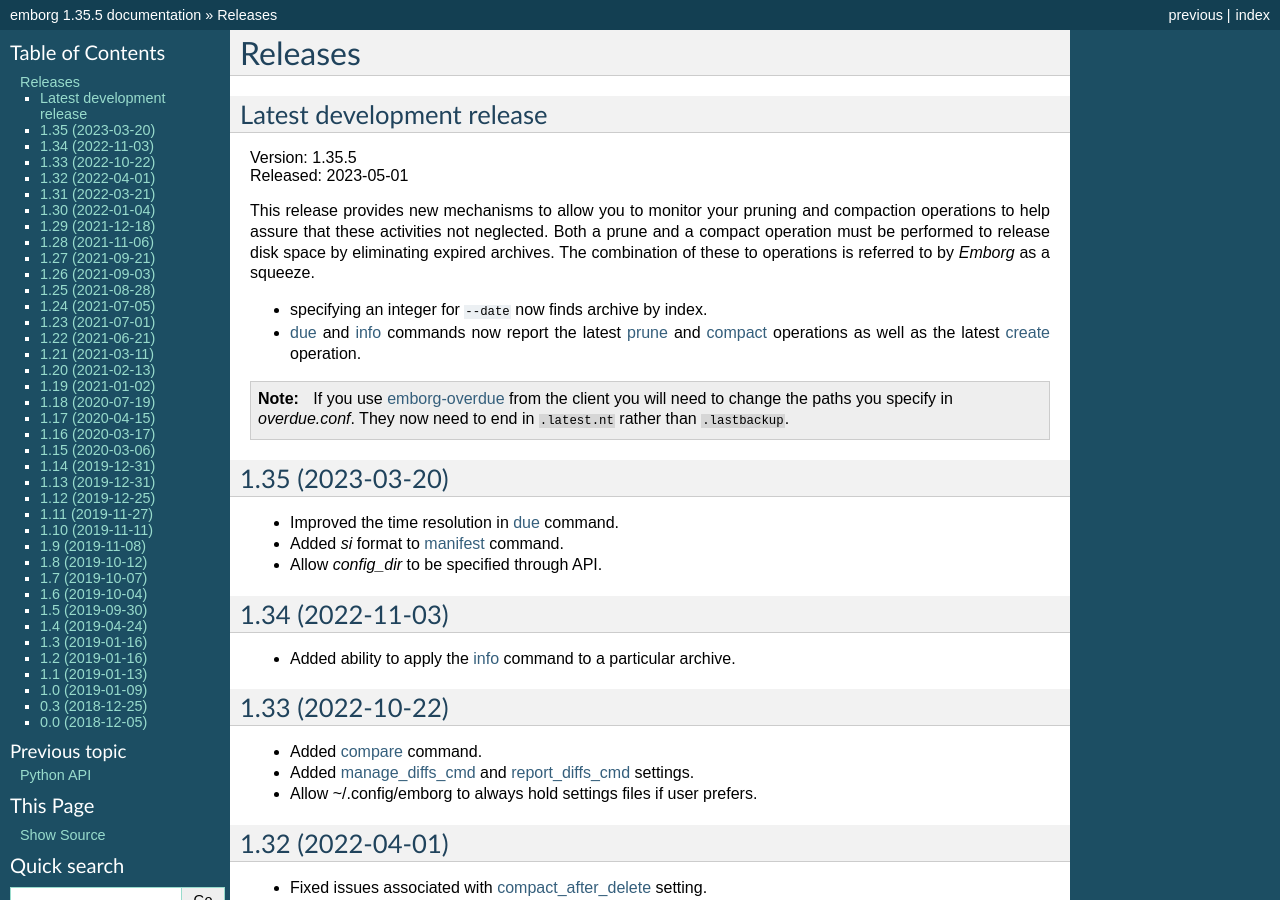
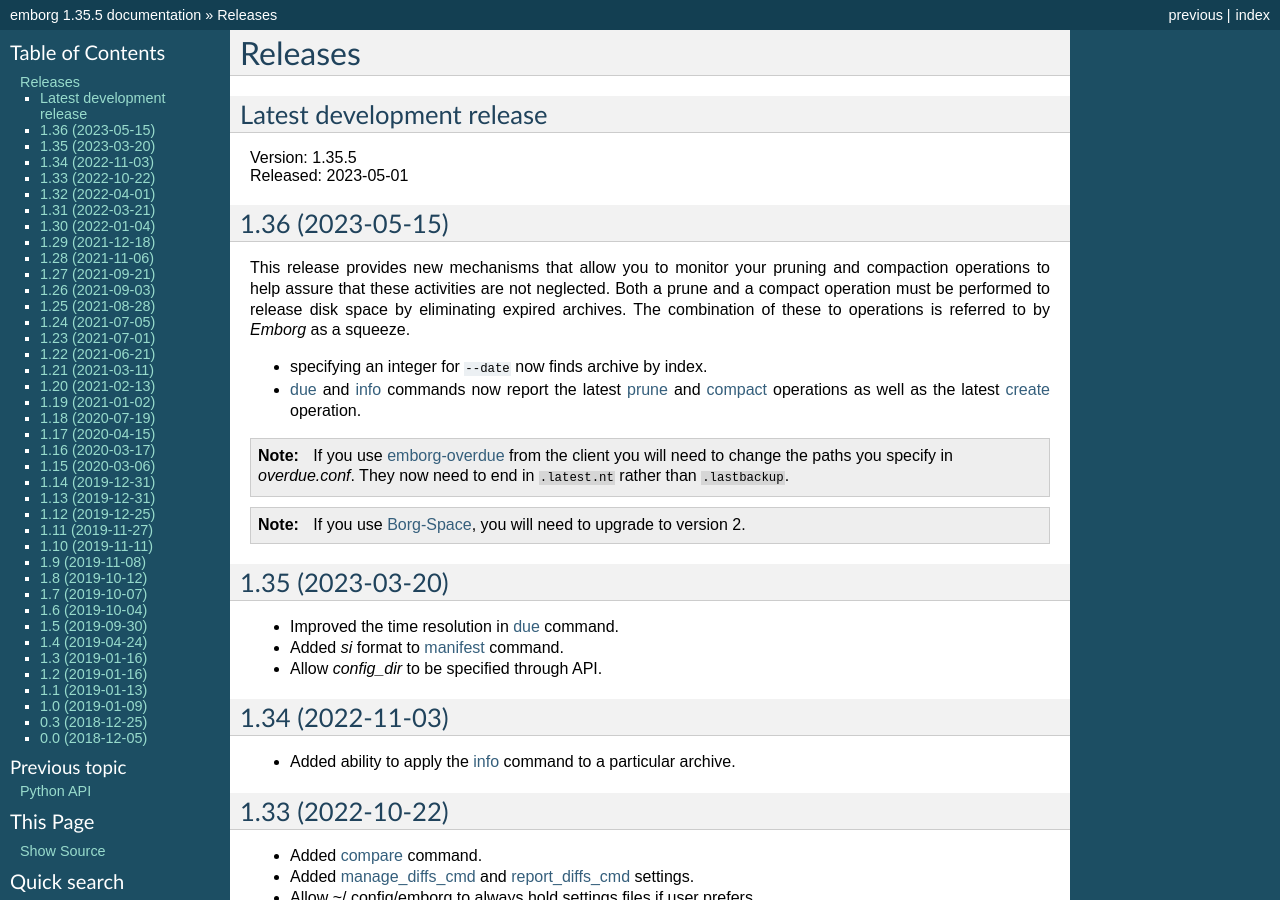
Before and after one commit to KenKundert/emborg, a Sphinx documentation site: the page built from doc/releases.rst, in a window 1280 px wide and 900 px high. Built offline with Sphinx 7.4.7, drawn with Linux system fonts in a browser that asks for light colours.

Commit message:
update the release notes

```diff
--- a/doc/releases.rst
+++ b/doc/releases.rst
@@ -6,9 +6,11 @@
 | Version: 1.35.5
 | Released: 2023-05-01
 
-This release provides new mechanisms to allow you to monitor your pruning and
-compaction operations to help assure that these activities not neglected.  Both
-a prune and a compact operation must be performed to release disk space by
+1.36 (2023-05-15)
+-----------------
+This release provides new mechanisms that allow you to monitor your pruning and
+compaction operations to help assure that these activities are not neglected.
+Both a prune and a compact operation must be performed to release disk space by
 eliminating expired archives.  The combination of these to operations is
 referred to by *Emborg* as a squeeze.
 
@@ -22,6 +24,10 @@
     If you use :ref:`emborg-overdue <client_overdue>` from the client you will
     need to change the paths you specify in *overdue.conf*.  They now need to
     end in ``.latest.nt`` rather than ``.lastbackup``.
+
+.. note::
+
+    If you use :ref:`borg space`, you will need to upgrade to version 2.
 
 
 1.35 (2023-03-20)
```
